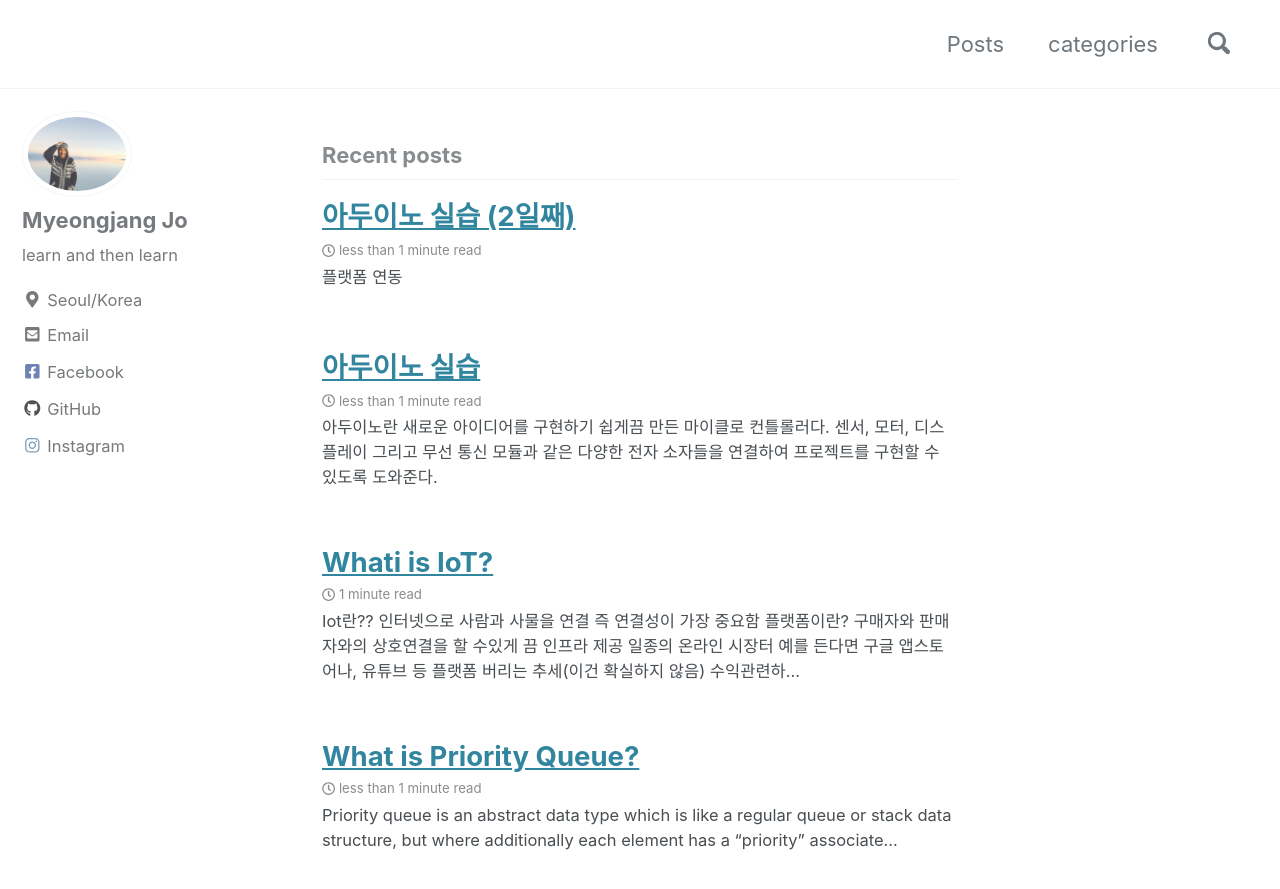
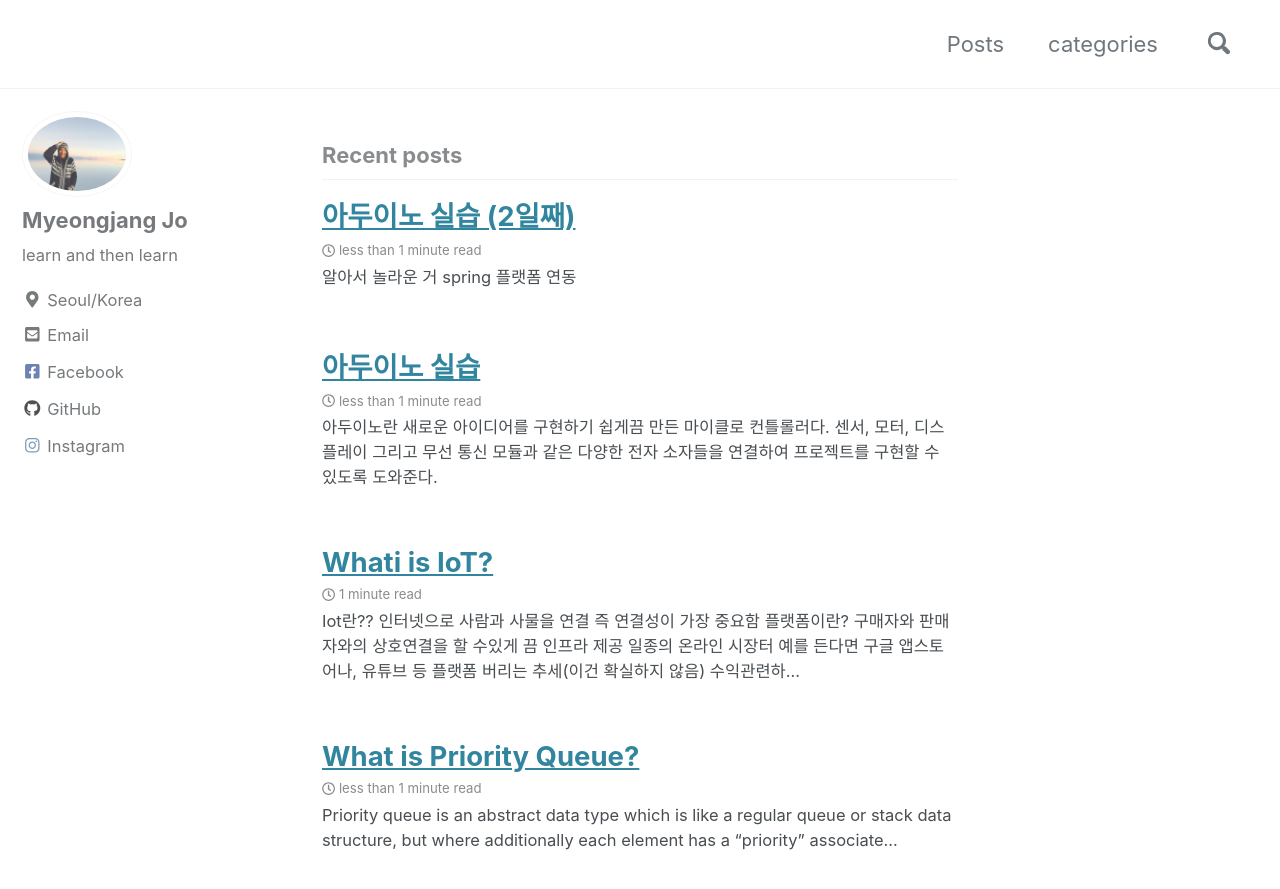
Before and after one commit to josephmjjo/josephmjjo.github.io, a Jekyll site: the page built from index.html, in a window 1280 px wide and 900 px high. Shown: the top 889 px of the window. Built offline with Jekyll 4.4.1, drawn with Linux system fonts in a browser that asks for light colours; cached includes are drawn as plain includes; nearby versions of some CDN libraries; the list of posts is cut into pages by our own code; part of the change alters nothing that is shown.

Commit message:
_posts/2019-08-08-arduino.md updated from https://stackedit.io/

```diff
--- a/_posts/2019-08-08-arduino.md
+++ b/_posts/2019-08-08-arduino.md
@@ -4,7 +4,8 @@ search: false
 categories:
    - IoT
 ---
-
+#### 알아서 놀라운 거
+spring
 ## 플랫폼 연동
 
 ### 준비물
@@ -21,7 +22,7 @@ categories:
 
 
 <!--stackedit_data:
-eyJoaXN0b3J5IjpbLTY4NDMzMzY2NiwxNjA4MDQyNjI4LDczMj
-E2OTI2Nyw0MDQ4MTA0OCwtNDg0MDc2NjI2LC0xNzc0Mjc4Mzc2
-LC02MTQyNDE4NjZdfQ==
+eyJoaXN0b3J5IjpbLTM3ODEzNjY2MywtNjg0MzMzNjY2LDE2MD
+gwNDI2MjgsNzMyMTY5MjY3LDQwNDgxMDQ4LC00ODQwNzY2MjYs
+LTE3NzQyNzgzNzYsLTYxNDI0MTg2Nl19
 -->
```
